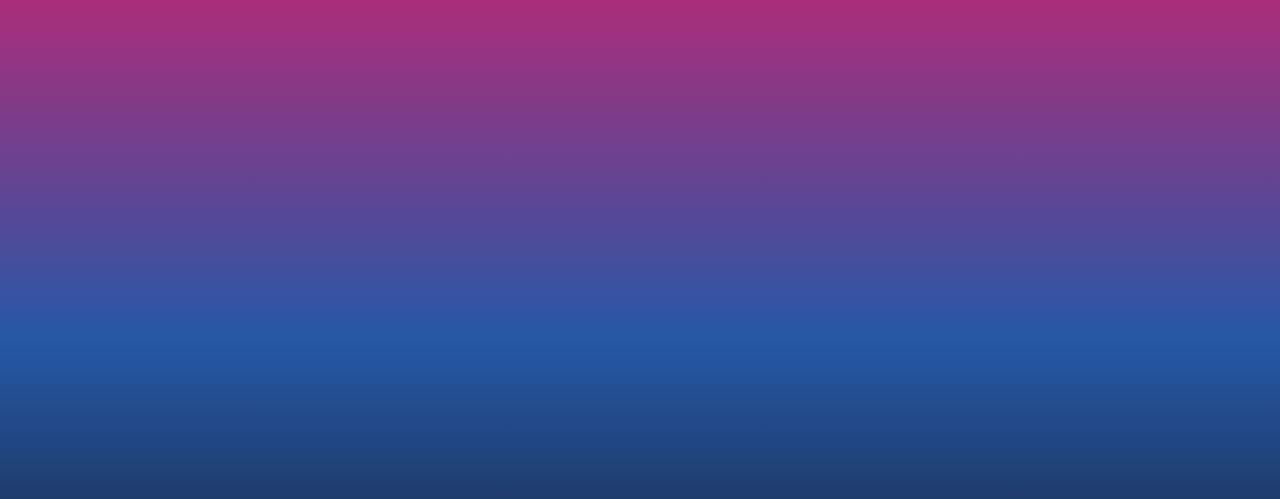
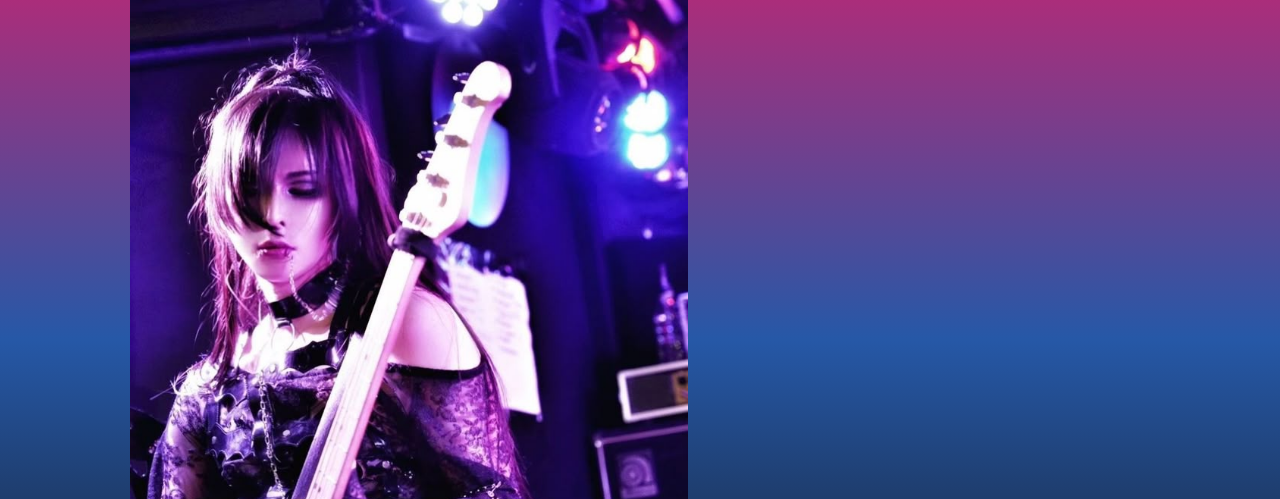
Before and after one commit to bianca911/projeto-mobile-app-m-sica, a plain HTML site: page pages/page5/index.html in a window 1280 px wide. Shown: the part 73-572 px from the top of the page. Drawn offline with nearby package versions, Linux system fonts and the light colour scheme.

Commit message:
Primeiro commit

```diff
--- a/pages/page5/index.html
+++ b/pages/page5/index.html
@@ -4,9 +4,19 @@
     <meta charset="UTF-8">
     <meta name="viewport" content="width=device-width, initial-scale=1.0">
     <link rel="stylesheet" href="styles.css">
+    <link href="https://cdn.jsdelivr.net/npm/bootstrap@5.3.3/dist/css/bootstrap.min.css" rel="stylesheet">
+  <script src="https://cdn.jsdelivr.net/npm/bootstrap@5.3.3/dist/js/bootstrap.bundle.min.js"></script>
     <title>Cyber Flow</title>
 </head>
 <body>
+  <div class="container">
+    <img src="assets/image.png" class="img-fluid d-block mx-5 mt-4 " style="width:50%"
+
+    >
+
+  </div>
+
+
     <h1>Jiluka</h1>
 
 </body>
--- a/pages/page5/styles.css
+++ b/pages/page5/styles.css
@@ -1,7 +1,7 @@
 body {
     background: linear-gradient(to bottom, #C72471, #2658A7, #121212);
-    margin: 0;
     height: 100vh;
     font-family: Arial, sans-serif;
     color: white;
+    margin-left: 50px;
 }
```
Also changed, not shown: pages/page5/assets/image.png (added).
